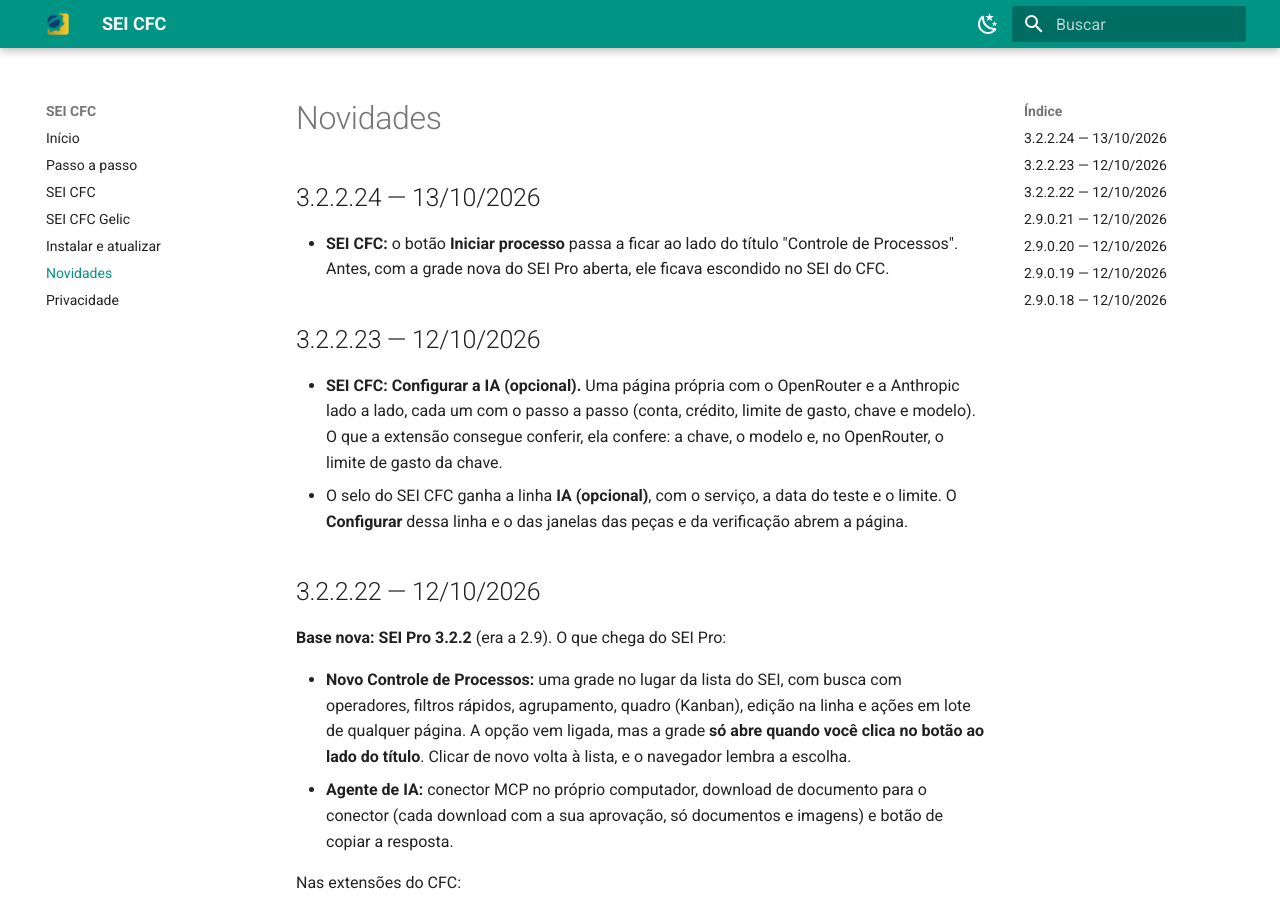
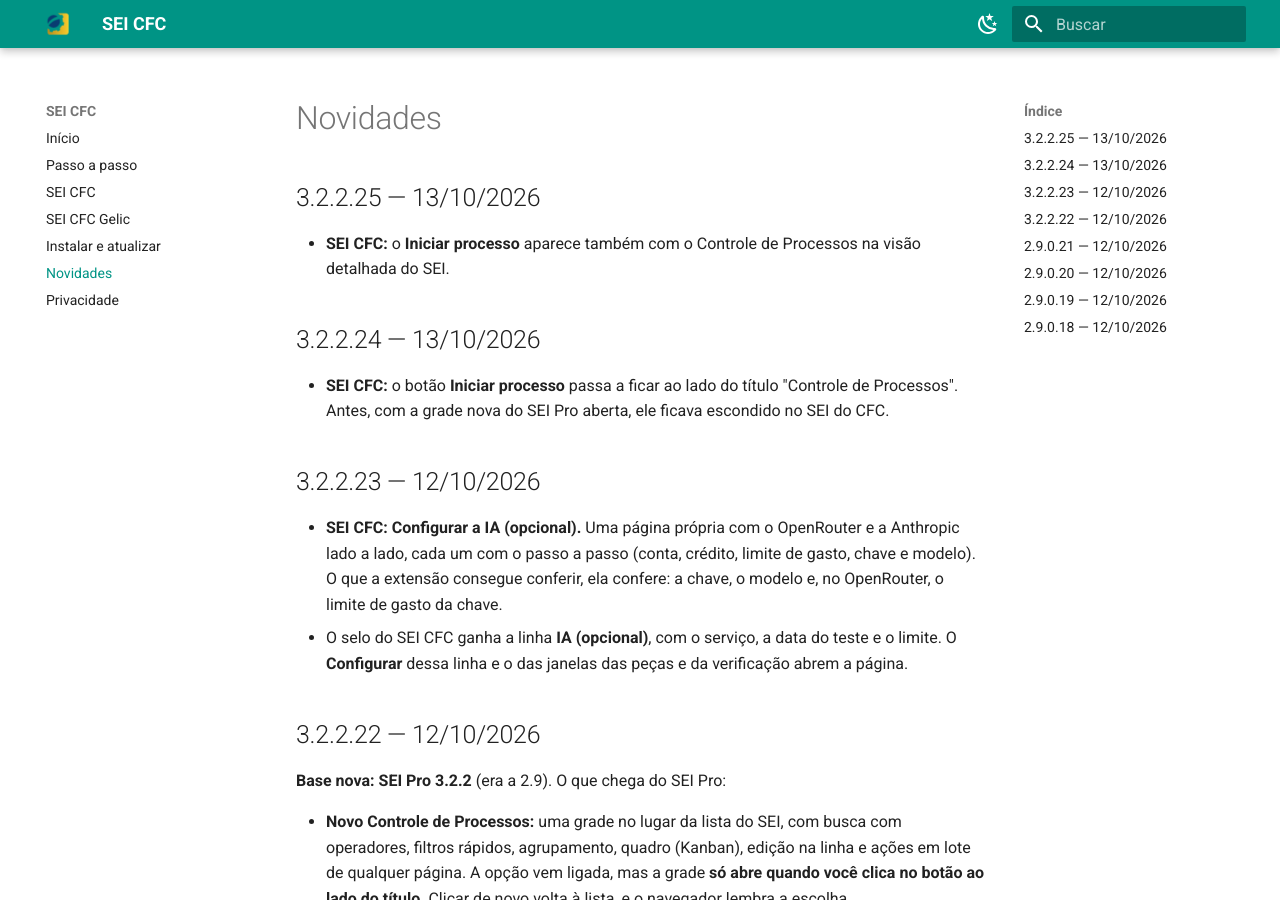
Before and after one commit to sei-cfc/sei-cfc.github.io, an MkDocs documentation site: the page built from docs/novidades.md, in a window 1280 px wide and 900 px high. Built offline with MkDocs 1.6.1 and Material for MkDocs 9.7.7, drawn with Linux system fonts in a browser that asks for light colours.

Commit message:
Versão 3.2.2.25

```diff
--- a/docs/novidades.md
+++ b/docs/novidades.md
@@ -1,4 +1,8 @@
 # Novidades
+
+## 3.2.2.25 — 13/10/2026 {#v3-2-2-25}
+
+- **SEI CFC:** o **Iniciar processo** aparece também com o Controle de Processos na visão detalhada do SEI.
 
 ## 3.2.2.24 — 13/10/2026 {#v3-2-2-24}
 
```
